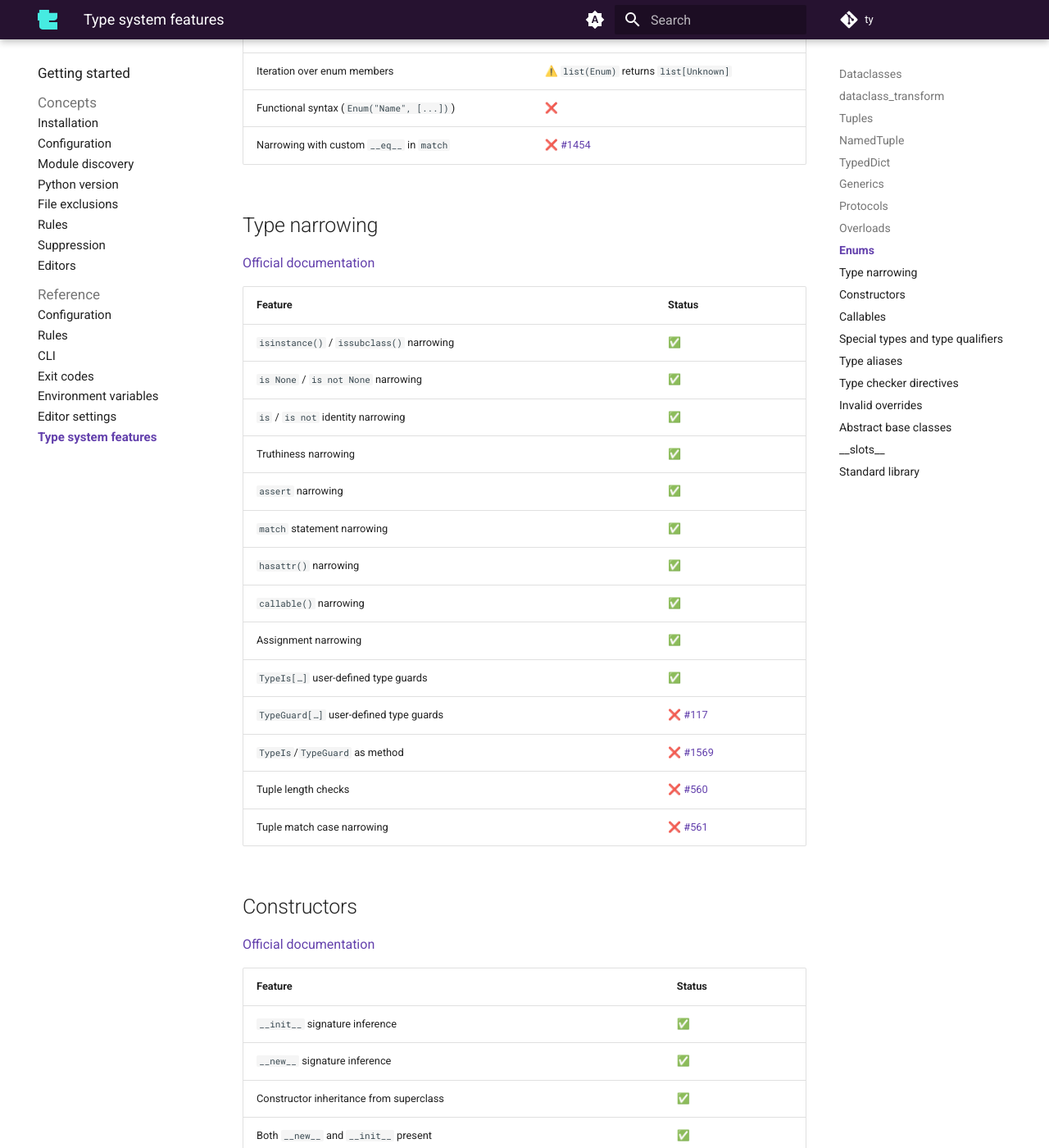
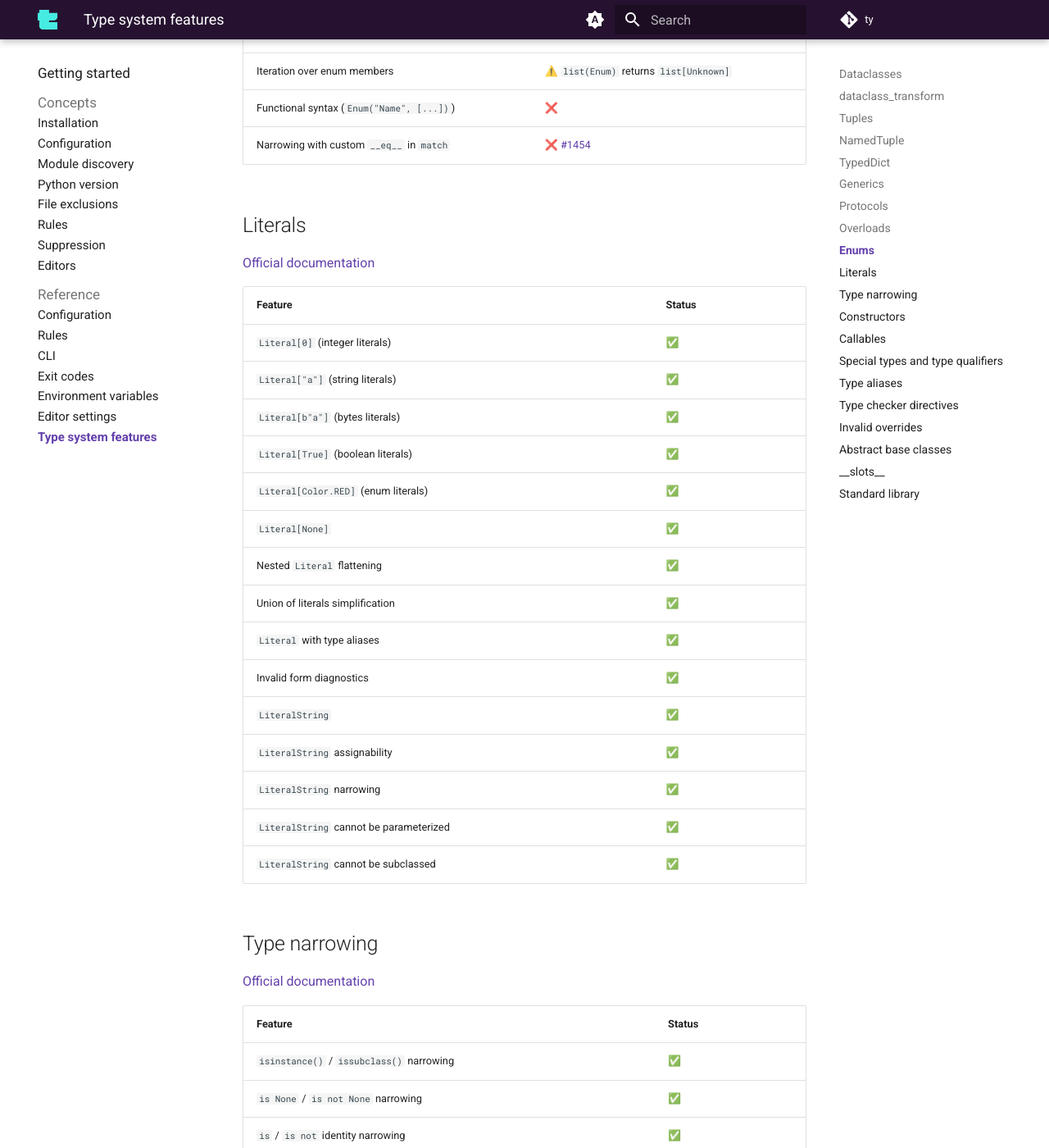
Before and after one commit to astral-sh/ty, an MkDocs documentation site: the page built from docs/reference/type-system-features.md, in a window 1280 px wide and 1400 px high, scrolled down 7587 px. Shown: the whole window at 82% size. Built offline with MkDocs 1.6.1 and Material for MkDocs 9.7.7, drawn with Linux system fonts in a browser that asks for light colours; comment, search, counter and statistics services are not loaded.

Commit message:
Add literals section

```diff
--- a/docs/reference/type-system-features.md
+++ b/docs/reference/type-system-features.md
@@ -192,6 +192,28 @@ This page summarizes the support for various type system features in ty.
 | Functional syntax (`Enum("Name", [...])`)  | ❌                                                      |
 | Narrowing with custom `__eq__` in `match`  | ❌ [#1454](https://github.com/astral-sh/ty/issues/1454) |
 
+## Literals
+
+[Official documentation](https://typing.python.org/en/latest/spec/literal.html)
+
+| Feature                                 | Status |
+| --------------------------------------- | ------ |
+| `Literal[0]` (integer literals)         | ✅     |
+| `Literal["a"]` (string literals)        | ✅     |
+| `Literal[b"a"]` (bytes literals)        | ✅     |
+| `Literal[True]` (boolean literals)      | ✅     |
+| `Literal[Color.RED]` (enum literals)    | ✅     |
+| `Literal[None]`                         | ✅     |
+| Nested `Literal` flattening             | ✅     |
+| Union of literals simplification        | ✅     |
+| `Literal` with type aliases             | ✅     |
+| Invalid form diagnostics                | ✅     |
+| `LiteralString`                         | ✅     |
+| `LiteralString` assignability           | ✅     |
+| `LiteralString` narrowing               | ✅     |
+| `LiteralString` cannot be parameterized | ✅     |
+| `LiteralString` cannot be subclassed    | ✅     |
+
 ## Type narrowing
 
 [Official documentation](https://typing.python.org/en/latest/spec/narrowing.html)
```
